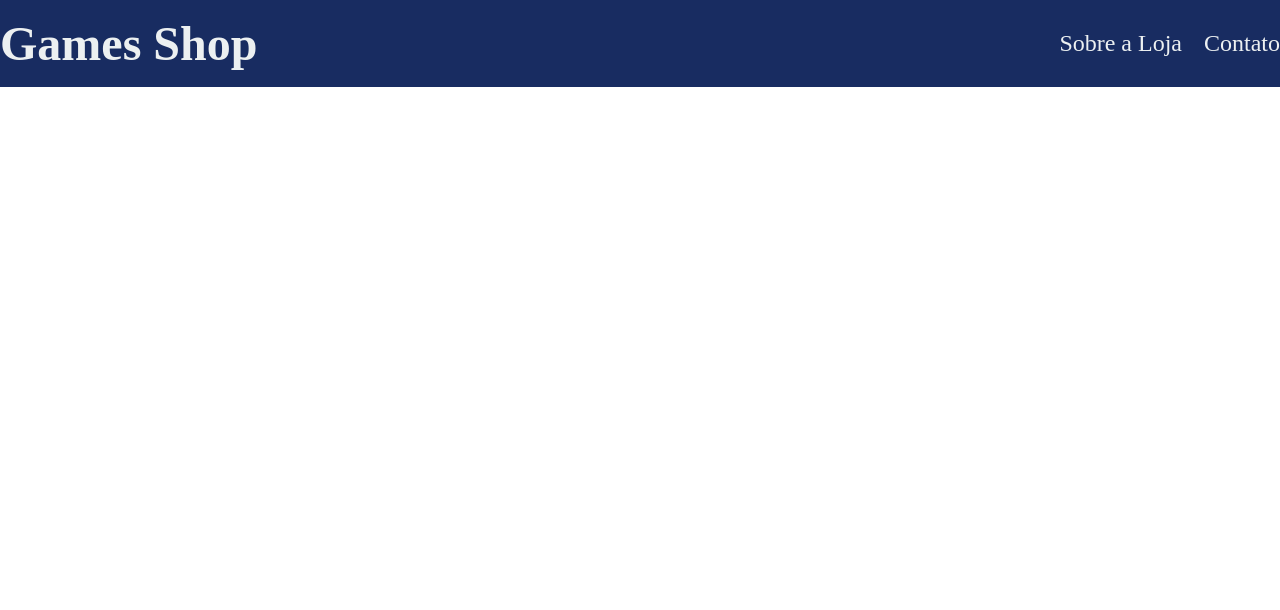
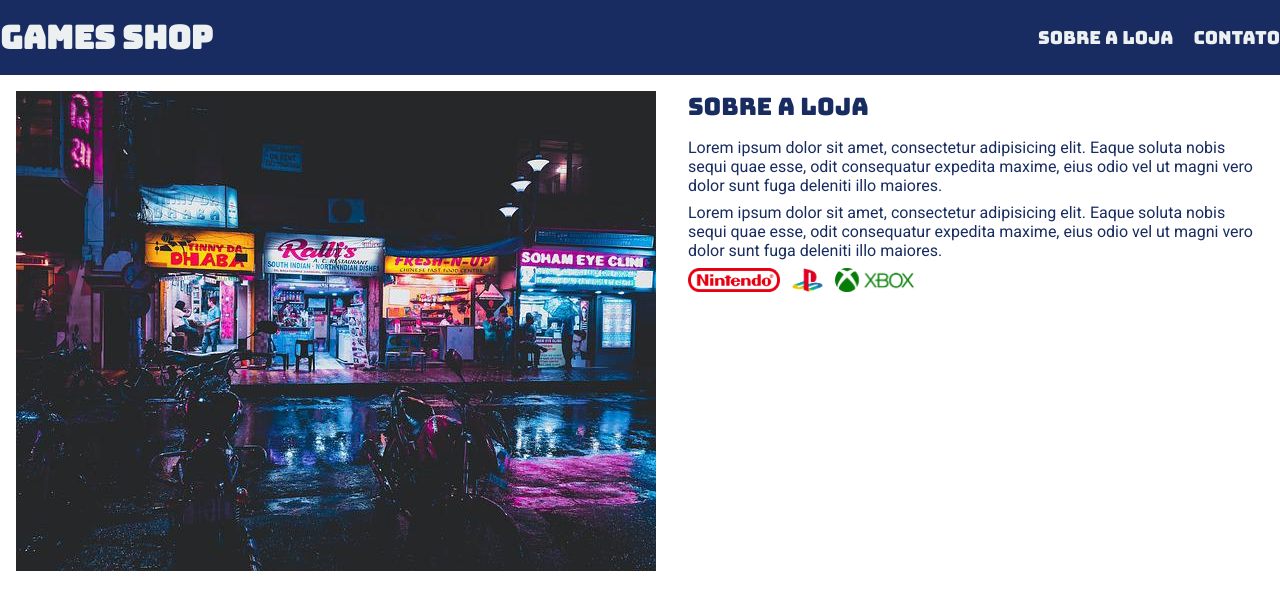
Before and after one commit to Felippe-Nascimento/curso_ebac_frontend, a plain HTML site: page Index.html in a window 1280 px wide. Drawn offline with Linux system fonts and the light colour scheme.

Commit message:
Corpo do site

```diff
--- a/Index.html
+++ b/Index.html
@@ -5,6 +5,12 @@
     <meta name="viewport" content="width=device-width, initial-scale=1.0">
     <title>Games Shop - A sua loja de games</title>
     <link rel="stylesheet" href="./main.css">
+    <link rel="preconnect" href="https://fonts.googleapis.com">
+    <link rel="preconnect" href="https://fonts.gstatic.com" crossorigin>
+    <link href="https://fonts.googleapis.com/css2?family=Bungee&display=swap" rel="stylesheet">
+    <link rel="preconnect" href="https://fonts.googleapis.com">
+    <link rel="preconnect" href="https://fonts.gstatic.com" crossorigin>
+    <link href="https://fonts.googleapis.com/css2?family=Bungee&family=Roboto:ital,wght@0,100;0,300;0,400;0,500;0,700;0,900;1,100;1,300;1,400;1,500;1,700;1,900&display=swap" rel="stylesheet">
 </head>
 <body>
     <header>
@@ -22,5 +28,25 @@
             </nav>
         </div>
     </header>
+    <section>
+        <div class="container">
+            <img class="store-font" src="./images/loja.jpg" alt="Fachada loja Games Shop"/>
+            <div>
+                <h2>Sobre a Loja</h2>
+                <p>
+                    Lorem ipsum dolor sit amet, consectetur adipisicing elit. Eaque soluta nobis sequi quae esse, odit consequatur expedita maxime, eius odio vel ut magni vero dolor sunt fuga deleniti illo maiores.
+                </p>
+                <p>
+                    Lorem ipsum dolor sit amet, consectetur adipisicing elit. Eaque soluta nobis sequi quae esse, odit consequatur expedita maxime, eius odio vel ut magni vero dolor sunt fuga deleniti illo maiores.
+                </p>
+                <ul class="brands-list">
+                    <li><img src="./images/nintendo.png" alt="Nitendo"/></li>
+                    <li><img src="./images/playstation.png" alt="playstation"/></li>
+                    <li><img src="./images/xbox.png" alt="xbox"/></li>
+                </ul>
+            </div>
+        </div>
+    </section>
+
 </body>
 </html>
--- a/main.css
+++ b/main.css
@@ -10,13 +10,14 @@ header{
     padding: 16px 0;
     color: #ecf0f1;
     background-color: #182c61;
-    font-size: 24px;
+
 }
 
 header nav li{
     display: inline;
     margin-left: 16px;
-    /*color: #ecf0f1; - colocar diretamente no "a"*/
+    font-size: 18px;
+    /*color: #ecf0f1; - colocar diretamente no link "a"*/
 }
 
 header nav li a{
@@ -30,9 +31,56 @@ header nav li a{
     margin: 0 auto;
 }
 
-header .container{
+header .container,
+section .container{
     display: flex;
     align-items: center;
     justify-content: space-between;
 
 }
+
+/* ESTILO 3 - Fontes*/
+header,
+section h2{
+    font-family: "Bungee", sans-serif;
+    font-weight: normal;
+}
+
+body{
+    font-family: 'Roboto', sans-serif;
+}
+
+/*ESTILO 3 - Imagens e corpo*/
+.brands-list img{
+    height: 24px;
+}
+
+.brands-list li{
+    display: inline;
+    margin-right: 8px;
+}
+
+section .container{
+    align-items: flex-start;
+    /* Sobescrever apenas uma regra e aproveitamos o efeito cascata*/
+}
+
+section{
+    padding: 16px;
+}
+
+section h2{
+    margin-bottom: 16px;
+}
+
+section{
+    color: #182c61; ;
+}
+
+section p{
+    margin-bottom: 8px;
+}
+
+.store-font{
+    margin-right: 32px;
+}
```
